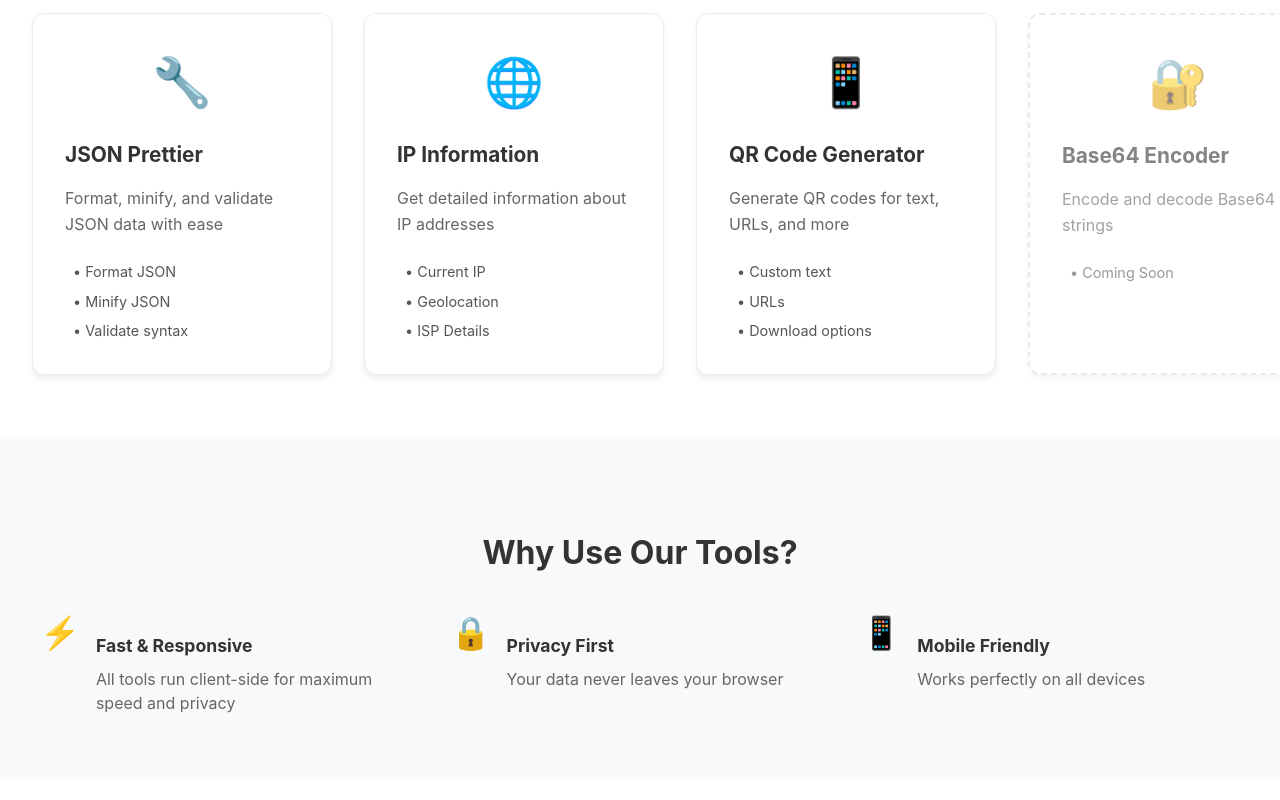
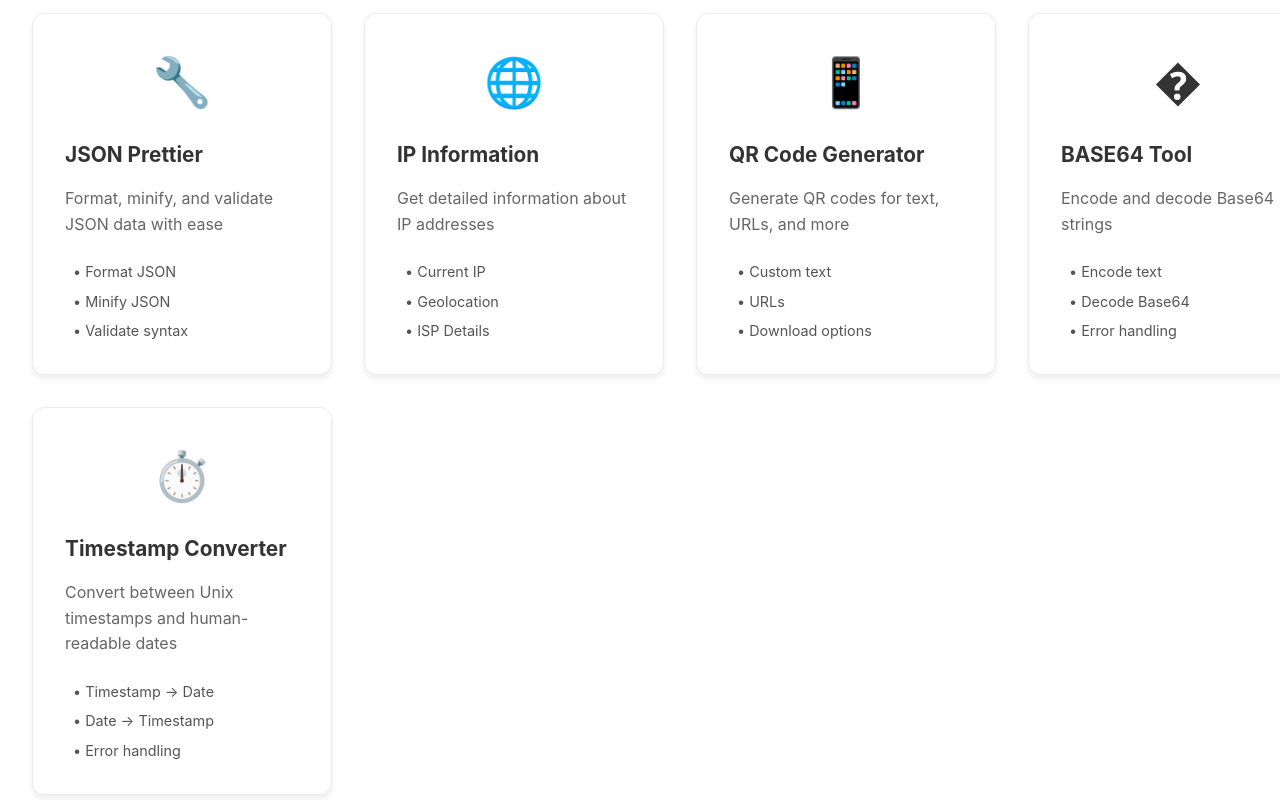
Before and after one commit to kennycyb/my-web-tools, a React (Vite) app: page / in a window 1280 px wide. Shown: the part 380-1180 px from the top of the page. Before the commit the page ends 1159 px from the top, so only its background shows below. Built offline with nearby package versions, Linux system fonts and the light colour scheme.

Commit message:
Update Home page to show BASE64 and Timestamp Converter tools as available

```diff
--- a/src/pages/Home.jsx
+++ b/src/pages/Home.jsx
@@ -45,12 +45,24 @@ const Home = () => {
           </div>
         </div>
 
-        <div className="tool-card coming-soon">
-          <div className="tool-icon">🔐</div>
-          <h3>Base64 Encoder</h3>
+        <div className="tool-card">
+          <div className="tool-icon">�️</div>
+          <h3>BASE64 Tool</h3>
           <p>Encode and decode Base64 strings</p>
           <div className="tool-features">
-            <span>• Coming Soon</span>
+            <span>• Encode text</span>
+            <span>• Decode Base64</span>
+            <span>• Error handling</span>
+          </div>
+        </div>
+        <div className="tool-card">
+          <div className="tool-icon">⏱️</div>
+          <h3>Timestamp Converter</h3>
+          <p>Convert between Unix timestamps and human-readable dates</p>
+          <div className="tool-features">
+            <span>• Timestamp → Date</span>
+            <span>• Date → Timestamp</span>
+            <span>• Error handling</span>
           </div>
         </div>
       </div>
```
